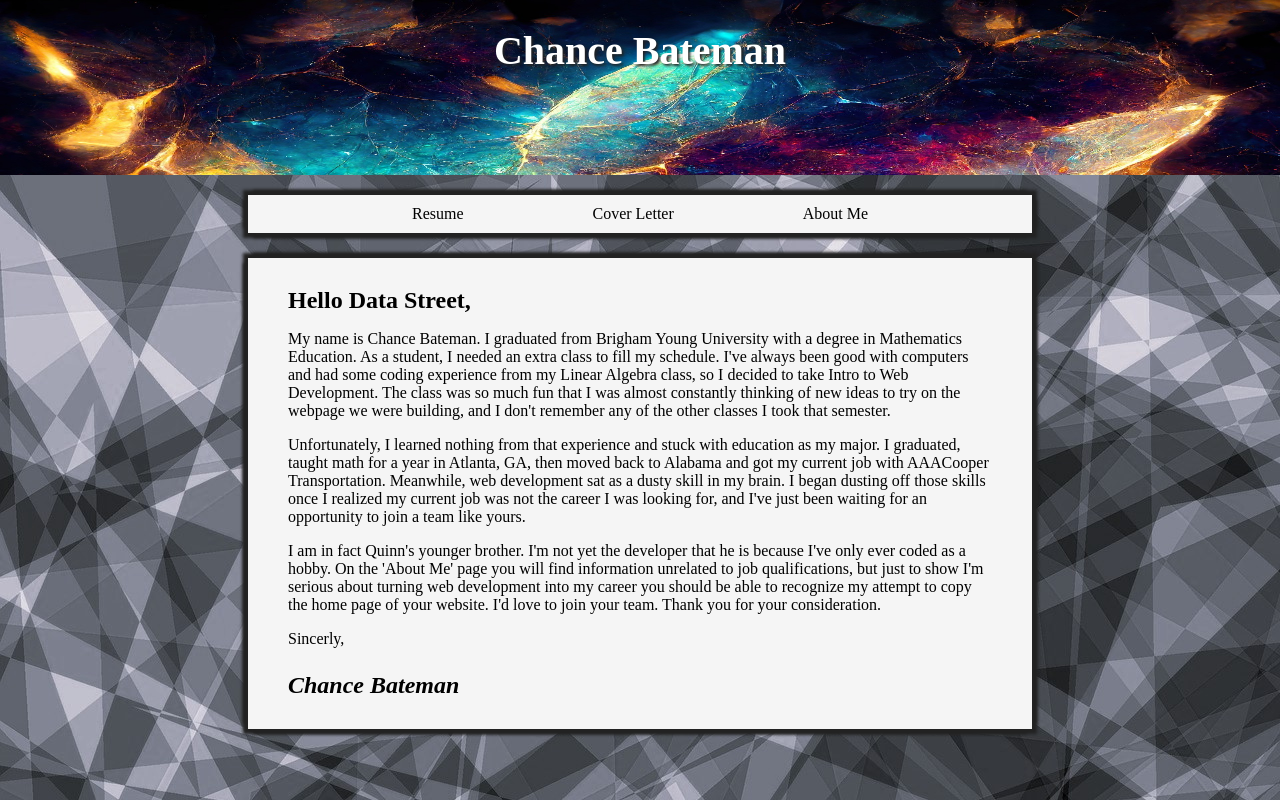
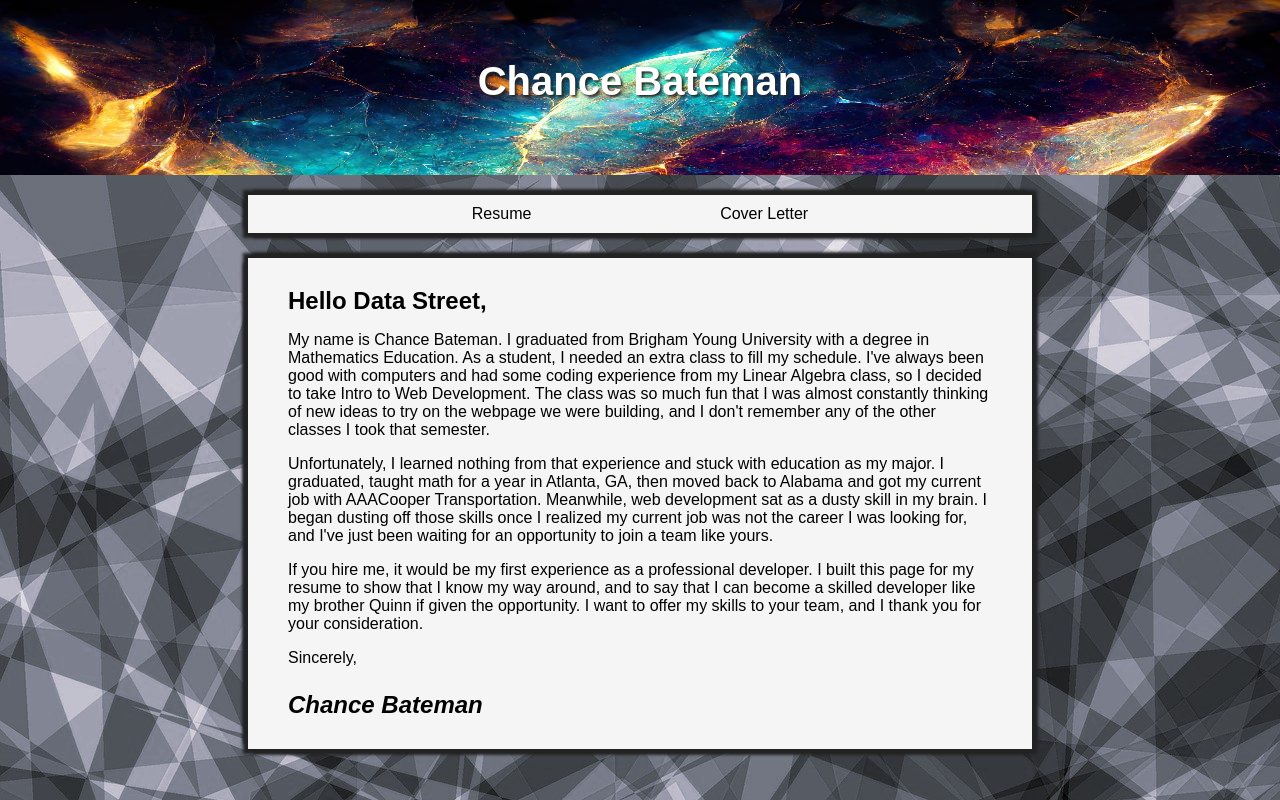
Before and after one commit to chancebateman/practice, a plain HTML site: page cv.html in a window 1280 px wide. Drawn offline with Linux system fonts and the light colour scheme.

Commit message:
Add files via upload

```diff
--- a/cv.html
+++ b/cv.html
@@ -28,7 +28,6 @@
                 <div>
                     <a href="index.html">Resume</a>
                     <a href="cv.html">Cover Letter</a>
-                    <a href="about.html">About Me</a>
                 </div>
             </nav>
         </header>
@@ -45,11 +44,11 @@
             </p>
 
             <p>
-                I am in fact Quinn's younger brother. I'm not yet the developer that he is because I've only ever coded as a hobby. On the 'About Me' page you will find information unrelated to job qualifications, but just to show I'm serious about turning web development into my career you should be able to recognize my attempt to copy the home page of your website. I'd love to join your team. Thank you for your consideration.
+                If you hire me, it would be my first experience as a professional developer. I built this page for my resume to show that I know my way around, and to say that I can become a skilled developer like my brother Quinn if given the opportunity. I want to offer my skills to your team, and I thank you for your consideration.
             </p>
 
             <p>
-                Sincerly,
+                Sincerely,
             </p>
 
             <h3><em>Chance Bateman</em></h3>
--- a/playground.css
+++ b/playground.css
@@ -2,6 +2,7 @@ body {
     margin: 0 0 10px 0;
     max-width: 100%;
     background-image: url("greyglass.jpg");
+    font-family: Arial, Helvetica, sans-serif;
 }
 
 header {
@@ -67,7 +68,7 @@ img {
 
 .contact {
     position: absolute;
-    top: 0;
+    top: 2rem;
     left: 0;
     right: 0;
     bottom: 0;
```
Also changed, not shown: index.html (+0 -2 lines).
